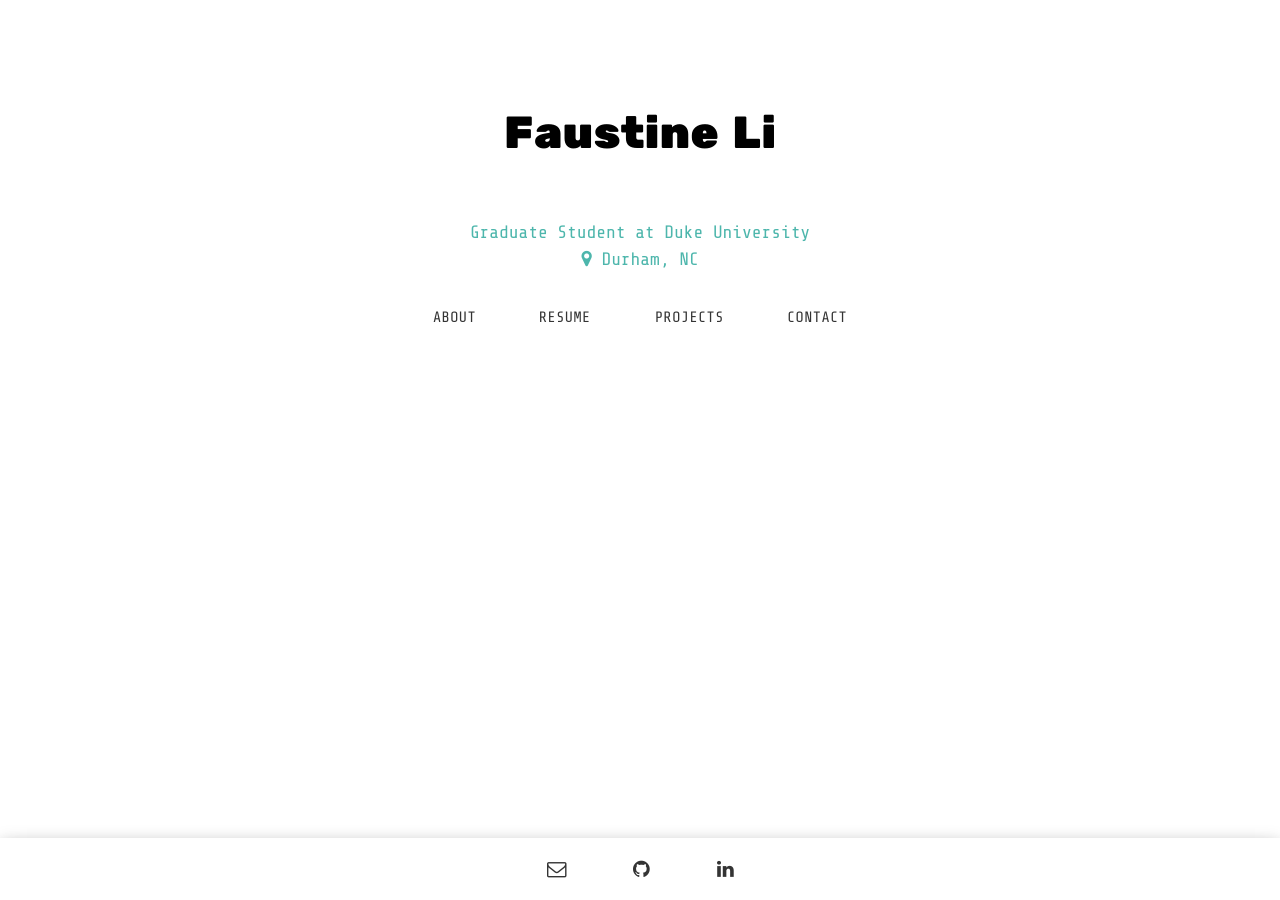
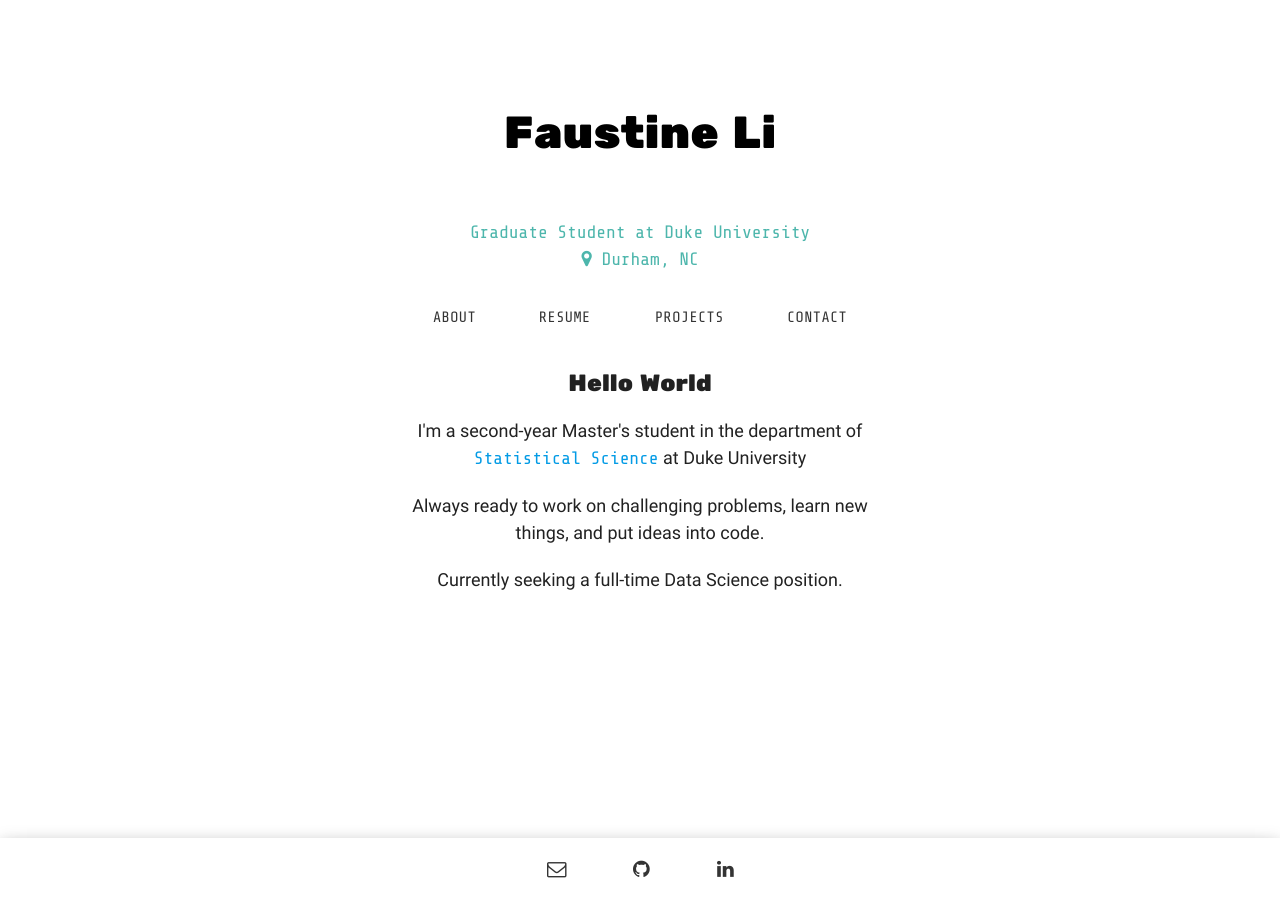
Before and after one commit to FaustineLi/FaustineLi.github.io, a Jekyll site: the page built from index.html, in a window 1280 px wide. Built offline with Jekyll 4.4.1, drawn with Linux system fonts in a browser that asks for light colours.

Commit message:
display about

```diff
--- a/index.html
+++ b/index.html
@@ -20,8 +20,8 @@ layout: default
   <ul>
     <li>
     <p class="my-item">I'm a second-year Master's student in the department of <a href='//stat.duke.edu'>Statistical Science</a> at Duke University</p>
-    <p class="my-item">I'm always up for working on challenging problems, learning new things, and putting ideas into code.</p>
-    <p class="my-item">I am currently seeking a full-time position in Data Science.</p>
+    <p class="my-item">Always ready to work on challenging problems, learn new things, and put ideas into code.</p>
+    <p class="my-item">Currently seeking a full-time Data Science position.</p>
   </ul>
 </div>
 
--- a/styles/main.css
+++ b/styles/main.css
@@ -270,7 +270,7 @@ img{
 }
 
 #about {
-  display: none;
+  display: block;
   width:auto;
   max-width: 500px;
   margin-left: auto;
```
